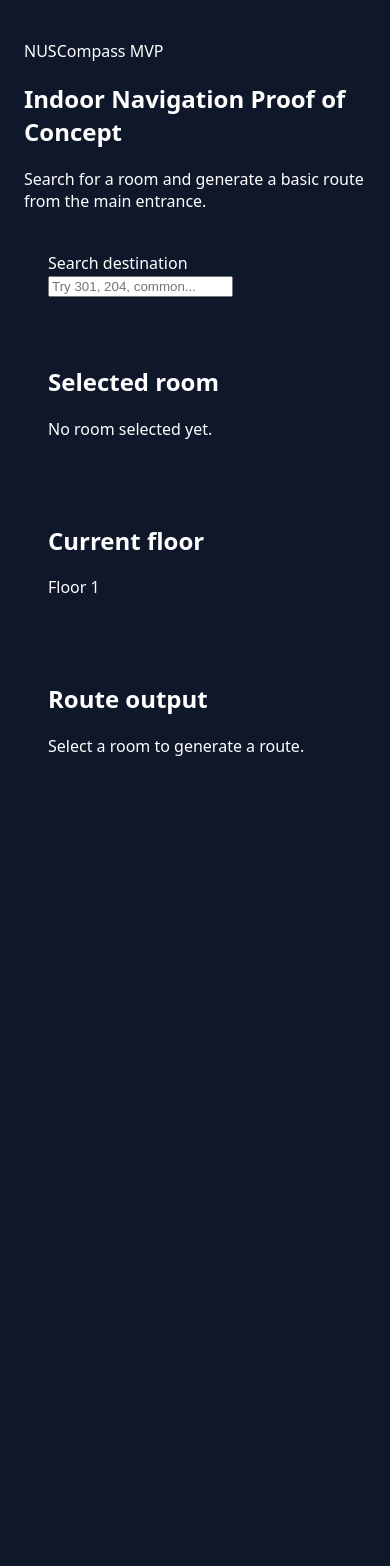
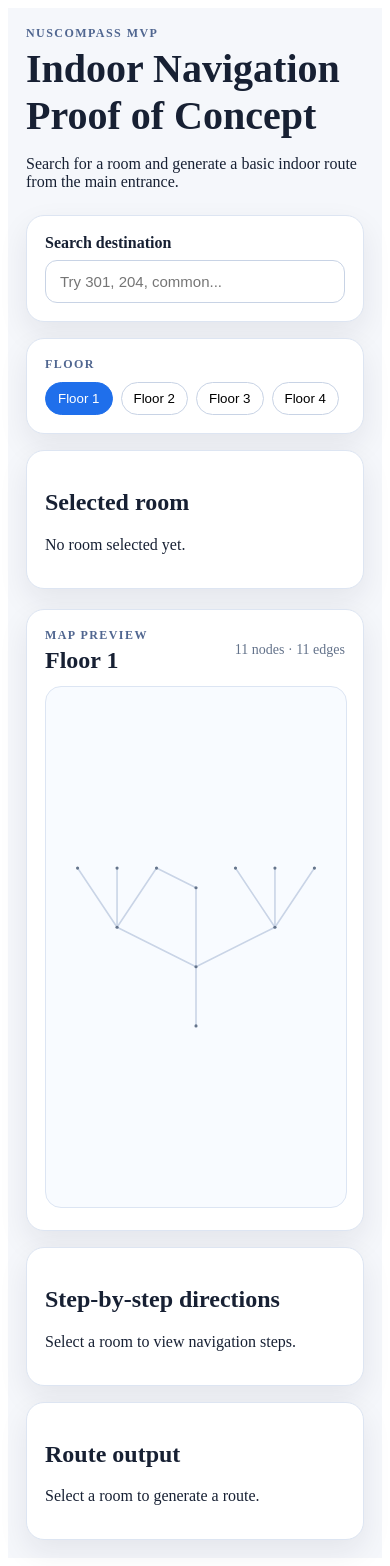
Before and after one commit to Duckmannnn/NUSCompass, a React (Vite) app: page / in a window 390 px wide. Before the commit the page ends 844 px from the top, so only its background shows below. Built offline with nearby package versions, Linux system fonts and the light colour scheme.

Commit message:
feat: complete milestone 1 navigation demo

```diff
--- a/src/App.jsx
+++ b/src/App.jsx
@@ -1,19 +1,45 @@
-import { useState } from 'react';
+import { useMemo, useState } from 'react';
 
 import graph from './data/graph.json';
 import roomsData from './data/rooms.json';
 
+import FloorMap from './components/FloorMap';
+import FloorSelector from './components/FloorSelector';
 import SearchBar from './components/SearchBar';
 
 import { astar } from './utils/astar';
 import { getRoomNodeId } from './utils/search';
+import StepPanel from './components/StepPanel';
 
 const START_NODE_ID = 'F1-ENTRANCE';
+
+function getFloorsFromGraph(graphData) {
+  const floorValues = [
+    ...(graphData.floors ?? []).map((floor) => {
+      if (typeof floor === 'object') {
+        return floor.floor ?? floor.level ?? floor.id ?? floor.name;
+      }
+
+      return floor;
+    }),
+    ...(graphData.nodes ?? []).map((node) => node.floor),
+  ];
+
+  return Array.from(
+    new Set(floorValues.filter((floor) => floor !== undefined && floor !== null))
+  ).sort((a, b) => Number(a) - Number(b));
+}
+
+function getRoomLabel(room) {
+  return room?.displayName ?? room?.name ?? room?.id ?? 'Unknown room';
+}
 
 export default function App() {
   const [selectedRoom, setSelectedRoom] = useState(null);
   const [route, setRoute] = useState([]);
   const [currentFloor, setCurrentFloor] = useState(1);
+
+  const floors = useMemo(() => getFloorsFromGraph(graph), []);
 
   function handleSelectRoom(room) {
     const destinationNodeId = getRoomNodeId(room);
@@ -24,13 +50,16 @@ export default function App() {
     setCurrentFloor(room.floor ?? 1);
   }
 
+  const selectedNodeId = selectedRoom ? getRoomNodeId(selectedRoom) : null;
+
   return (
     <main className="app-shell">
       <section className="app-header">
         <p className="eyebrow">NUSCompass MVP</p>
         <h1>Indoor Navigation Proof of Concept</h1>
         <p>
-          Search for a room and generate a basic route from the main entrance.
+          Search for a room and generate a basic indoor route from the main
+          entrance.
         </p>
       </section>
 
@@ -38,28 +67,38 @@ export default function App() {
         <aside className="sidebar">
           <SearchBar roomsData={roomsData} onSelectRoom={handleSelectRoom} />
 
+          <FloorSelector
+            floors={floors}
+            currentFloor={currentFloor}
+            onChangeFloor={setCurrentFloor}
+          />
+
           <div className="info-card">
             <h2>Selected room</h2>
+
             {selectedRoom ? (
               <>
                 <p>
-                  <strong>{selectedRoom.displayName ?? selectedRoom.name}</strong>
+                  <strong>{getRoomLabel(selectedRoom)}</strong>
                 </p>
                 <p>Floor: {selectedRoom.floor}</p>
-                <p>Node ID: {getRoomNodeId(selectedRoom)}</p>
+                <p>Node ID: {selectedNodeId}</p>
+                <p>Route length: {route.length} nodes</p>
               </>
             ) : (
               <p>No room selected yet.</p>
             )}
           </div>
-
-          <div className="info-card">
-            <h2>Current floor</h2>
-            <p>Floor {currentFloor}</p>
-          </div>
         </aside>
 
         <section className="main-panel">
+          <FloorMap
+            graph={graph}
+            route={route}
+            currentFloor={currentFloor}
+            selectedNodeId={selectedNodeId}
+          />
+          <StepPanel graph={graph} route={route} selectedRoom={selectedRoom} />
           <div className="info-card">
             <h2>Route output</h2>
 
--- a/src/components/FloorMap.jsx
+++ b/src/components/FloorMap.jsx
@@ -1,3 +1,141 @@
-export default function FloorMap() {
-  return <div>FloorMap placeholder</div>;
+function getNodeMap(nodes) {
+  return new Map(nodes.map((node) => [node.id, node]));
 }
+
+function getViewBox(nodes) {
+  if (!nodes || nodes.length === 0) {
+    return '0 0 800 600';
+  }
+
+  const xs = nodes.map((node) => node.x);
+  const ys = nodes.map((node) => node.y);
+
+  const minX = Math.min(...xs) - 80;
+  const minY = Math.min(...ys) - 80;
+  const maxX = Math.max(...xs) + 80;
+  const maxY = Math.max(...ys) + 80;
+
+  return `${minX} ${minY} ${maxX - minX} ${maxY - minY}`;
+}
+
+export default function FloorMap({
+  graph,
+  route,
+  currentFloor,
+  selectedNodeId,
+}) {
+  const nodes = graph.nodes ?? [];
+  const edges = graph.edges ?? [];
+
+  const nodeMap = getNodeMap(nodes);
+
+  const floorNodes = nodes.filter(
+    (node) => String(node.floor) === String(currentFloor)
+  );
+
+  const floorNodeIds = new Set(floorNodes.map((node) => node.id));
+
+  const floorEdges = edges.filter(
+    (edge) => floorNodeIds.has(edge.from) && floorNodeIds.has(edge.to)
+  );
+
+  const routeSet = new Set(route);
+
+  const routeSegments = [];
+
+  for (let i = 0; i < route.length - 1; i += 1) {
+    const fromNode = nodeMap.get(route[i]);
+    const toNode = nodeMap.get(route[i + 1]);
+
+    if (!fromNode || !toNode) {
+      continue;
+    }
+
+    const bothOnCurrentFloor =
+      String(fromNode.floor) === String(currentFloor) &&
+      String(toNode.floor) === String(currentFloor);
+
+    if (bothOnCurrentFloor) {
+      routeSegments.push({
+        from: fromNode,
+        to: toNode,
+      });
+    }
+  }
+
+  return (
+    <div className="map-card">
+      <div className="map-header">
+        <div>
+          <p className="section-label">Map preview</p>
+          <h2>Floor {currentFloor}</h2>
+        </div>
+
+        <p className="map-meta">
+          {floorNodes.length} nodes · {floorEdges.length} edges
+        </p>
+      </div>
+
+      <svg className="floor-map" viewBox={getViewBox(floorNodes)}>
+        {floorEdges.map((edge) => {
+          const fromNode = nodeMap.get(edge.from);
+          const toNode = nodeMap.get(edge.to);
+
+          if (!fromNode || !toNode) {
+            return null;
+          }
+
+          return (
+            <line
+              key={`${edge.from}-${edge.to}`}
+              className="map-edge"
+              x1={fromNode.x}
+              y1={fromNode.y}
+              x2={toNode.x}
+              y2={toNode.y}
+            />
+          );
+        })}
+
+        {routeSegments.map((segment) => (
+          <line
+            key={`route-${segment.from.id}-${segment.to.id}`}
+            className="route-edge"
+            x1={segment.from.x}
+            y1={segment.from.y}
+            x2={segment.to.x}
+            y2={segment.to.y}
+          />
+        ))}
+
+        {floorNodes.map((node) => {
+          const isRouteNode = routeSet.has(node.id);
+          const isSelectedNode = node.id === selectedNodeId;
+
+          return (
+            <g key={node.id}>
+              <circle
+                className={[
+                  'map-node',
+                  isRouteNode ? 'route-node' : '',
+                  isSelectedNode ? 'selected-node' : '',
+                ]
+                  .filter(Boolean)
+                  .join(' ')}
+                cx={node.x}
+                cy={node.y}
+                r={isSelectedNode ? 10 : isRouteNode ? 7 : 4}
+              />
+
+              {(isSelectedNode || isRouteNode) && (
+                <text className="map-label" x={node.x + 10} y={node.y - 10}>
+                  {node.id}
+                </text>
+              )}
+            </g>
+          );
+        })}
+      </svg>
+    </div>
+  );
+}
--- a/src/components/FloorSelector.jsx
+++ b/src/components/FloorSelector.jsx
@@ -1,3 +1,28 @@
-export default function FloorSelector() {
-  return <div>FloorSelector placeholder</div>;
+export default function FloorSelector({ floors, currentFloor, onChangeFloor }) {
+  if (!floors || floors.length === 0) {
+    return null;
+  }
+
+  return (
+    <div className="floor-selector">
+      <p className="section-label">Floor</p>
+
+      <div className="floor-buttons">
+        {floors.map((floor) => {
+          const isActive = String(floor) === String(currentFloor);
+
+          return (
+            <button
+              key={floor}
+              type="button"
+              className={isActive ? 'active' : ''}
+              onClick={() => onChangeFloor(floor)}
+            >
+              Floor {floor}
+            </button>
+          );
+        })}
+      </div>
+    </div>
+  );
 }
--- a/src/components/StepPanel.jsx
+++ b/src/components/StepPanel.jsx
@@ -1,3 +1,69 @@
-export default function StepPanel() {
-  return <div>StepPanel placeholder</div>;
+function buildNodeMap(nodes) {
+  return new Map(nodes.map((node) => [node.id, node]));
 }
+
+function getNodeLabel(node, selectedRoom) {
+  if (!node) {
+    return 'Unknown point';
+  }
+
+  if (selectedRoom && node.id === selectedRoom.nodeId) {
+    return selectedRoom.displayName ?? selectedRoom.name ?? node.id;
+  }
+
+  return node.label ?? node.name ?? node.id;
+}
+
+function createInstruction(previousNode, currentNode, nextNode, selectedRoom, index) {
+  const currentLabel = getNodeLabel(currentNode, selectedRoom);
+
+  if (index === 0) {
+    return `Start at ${currentLabel}.`;
+  }
+
+  if (previousNode && previousNode.floor !== currentNode.floor) {
+    return `Take the stairs to Floor ${currentNode.floor}.`;
+  }
+
+  if (!nextNode) {
+    return `Arrive at ${currentLabel}.`;
+  }
+
+  return `Walk to ${currentLabel}.`;
+}
+
+export default function StepPanel({ graph, route, selectedRoom }) {
+  const nodes = graph.nodes ?? [];
+  const nodeMap = buildNodeMap(nodes);
+
+  const routeNodes = route.map((nodeId) => nodeMap.get(nodeId)).filter(Boolean);
+
+  return (
+    <div className="info-card">
+      <h2>Step-by-step directions</h2>
+
+      {routeNodes.length > 0 ? (
+        <ol className="step-list">
+          {routeNodes.map((node, index) => {
+            const previousNode = routeNodes[index - 1];
+            const nextNode = routeNodes[index + 1];
+
+            return (
+              <li key={`${node.id}-${index}`}>
+                {createInstruction(
+                  previousNode,
+                  node,
+                  nextNode,
+                  selectedRoom,
+                  index
+                )}
+              </li>
+            );
+          })}
+        </ol>
+      ) : (
+        <p>Select a room to view navigation steps.</p>
+      )}
+    </div>
+  );
+}
--- a/src/styles/app.css
+++ b/src/styles/app.css
@@ -1,10 +1,188 @@
-body {
-  margin: 0;
-  font-family: system-ui, sans-serif;
-  background: #0f172a;
-  color: white;
+.app-shell {
+  min-height: 100vh;
+  padding: 32px;
+  background: #f5f7fb;
+  color: #172033;
 }
 
-div {
-  padding: 24px;
+.app-header {
+  max-width: 900px;
+  margin-bottom: 24px;
 }
+
+.app-header h1 {
+  margin: 4px 0 8px;
+  font-size: 40px;
+}
+
+.eyebrow,
+.section-label {
+  margin: 0;
+  font-size: 12px;
+  font-weight: 700;
+  letter-spacing: 0.12em;
+  text-transform: uppercase;
+  color: #506690;
+}
+
+.app-layout {
+  display: grid;
+  grid-template-columns: 340px 1fr;
+  gap: 20px;
+  align-items: start;
+}
+
+.sidebar,
+.main-panel {
+  display: grid;
+  gap: 16px;
+}
+
+.search-card,
+.info-card,
+.map-card,
+.floor-selector {
+  padding: 18px;
+  border: 1px solid #dde5f2;
+  border-radius: 18px;
+  background: white;
+  box-shadow: 0 12px 30px rgba(20, 31, 56, 0.08);
+}
+
+.search-card label {
+  display: block;
+  margin-bottom: 8px;
+  font-weight: 700;
+}
+
+.search-card input {
+  width: 100%;
+  box-sizing: border-box;
+  padding: 12px 14px;
+  border: 1px solid #c8d3e5;
+  border-radius: 12px;
+  font-size: 15px;
+}
+
+.search-results {
+  display: grid;
+  gap: 8px;
+  padding: 0;
+  margin: 12px 0 0;
+  list-style: none;
+}
+
+.search-results button {
+  width: 100%;
+  padding: 10px 12px;
+  border: 1px solid #d9e2f1;
+  border-radius: 12px;
+  background: #f8fbff;
+  cursor: pointer;
+  text-align: left;
+}
+
+.search-results button span {
+  display: block;
+  font-weight: 700;
+}
+
+.search-results button small {
+  color: #63728a;
+}
+
+.empty-message {
+  color: #8a4b18;
+}
+
+.floor-buttons {
+  display: flex;
+  flex-wrap: wrap;
+  gap: 8px;
+  margin-top: 10px;
+}
+
+.floor-buttons button {
+  padding: 8px 12px;
+  border: 1px solid #c8d3e5;
+  border-radius: 999px;
+  background: white;
+  cursor: pointer;
+}
+
+.floor-buttons button.active {
+  background: #1f6feb;
+  color: white;
+  border-color: #1f6feb;
+}
+
+.map-header {
+  display: flex;
+  justify-content: space-between;
+  gap: 16px;
+  align-items: start;
+  margin-bottom: 12px;
+}
+
+.map-header h2 {
+  margin: 4px 0 0;
+}
+
+.map-meta {
+  color: #63728a;
+  font-size: 14px;
+}
+
+.floor-map {
+  width: 100%;
+  min-height: 520px;
+  border: 1px solid #dce5f3;
+  border-radius: 16px;
+  background: #f8fbff;
+}
+
+.map-edge {
+  stroke: #c9d4e6;
+  stroke-width: 4;
+  stroke-linecap: round;
+}
+
+.route-edge {
+  stroke: #1f6feb;
+  stroke-width: 8;
+  stroke-linecap: round;
+}
+
+.map-node {
+  fill: #64748b;
+}
+
+.route-node {
+  fill: #1f6feb;
+}
+
+.selected-node {
+  fill: #e11d48;
+}
+
+.map-label {
+  font-size: 18px;
+  font-weight: 700;
+  fill: #172033;
+}
+
+.route-list {
+  max-height: 220px;
+  overflow: auto;
+  padding-left: 22px;
+}
+
+@media (max-width: 900px) {
+  .app-shell {
+    padding: 18px;
+  }
+
+  .app-layout {
+    grid-template-columns: 1fr;
+  }
+}
```
